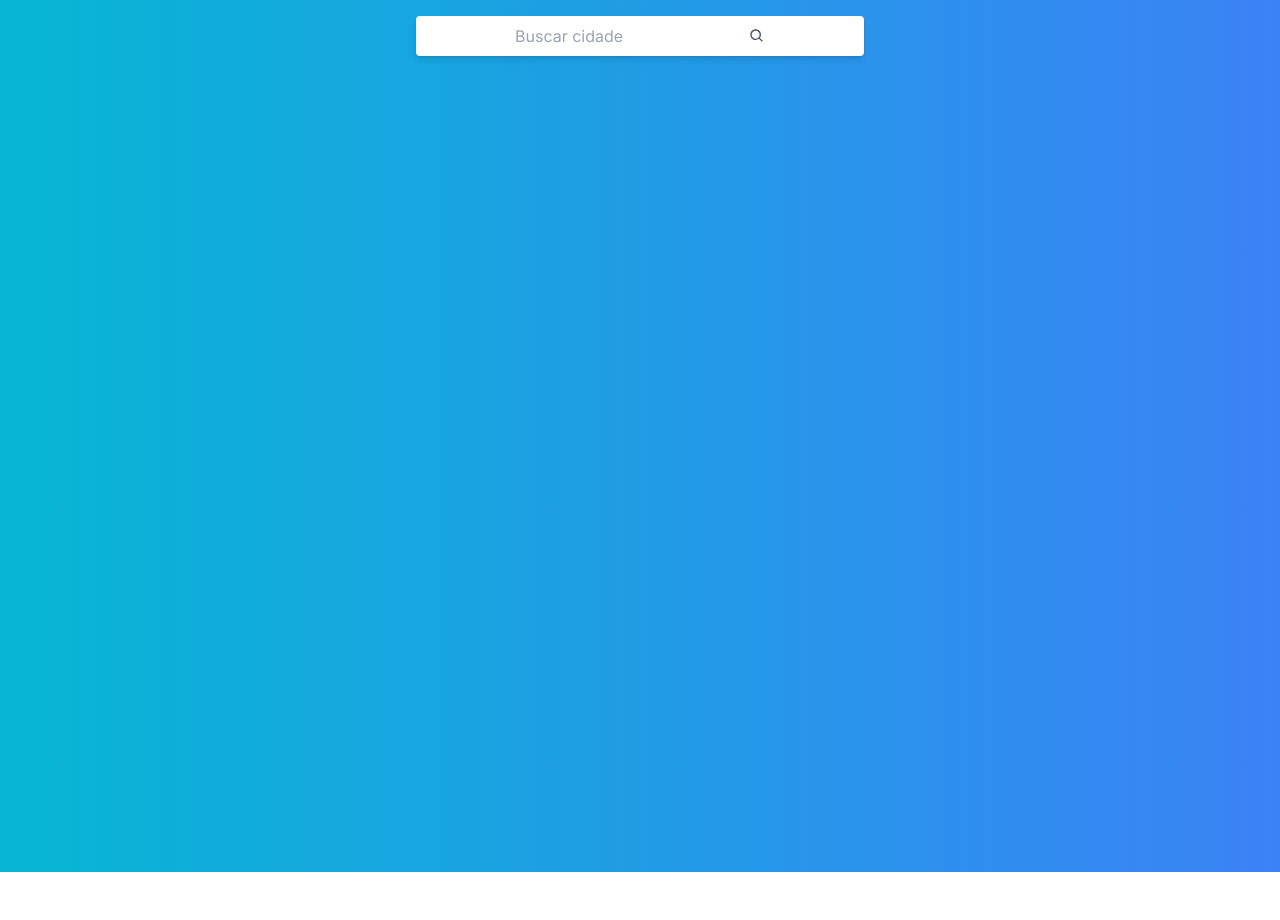
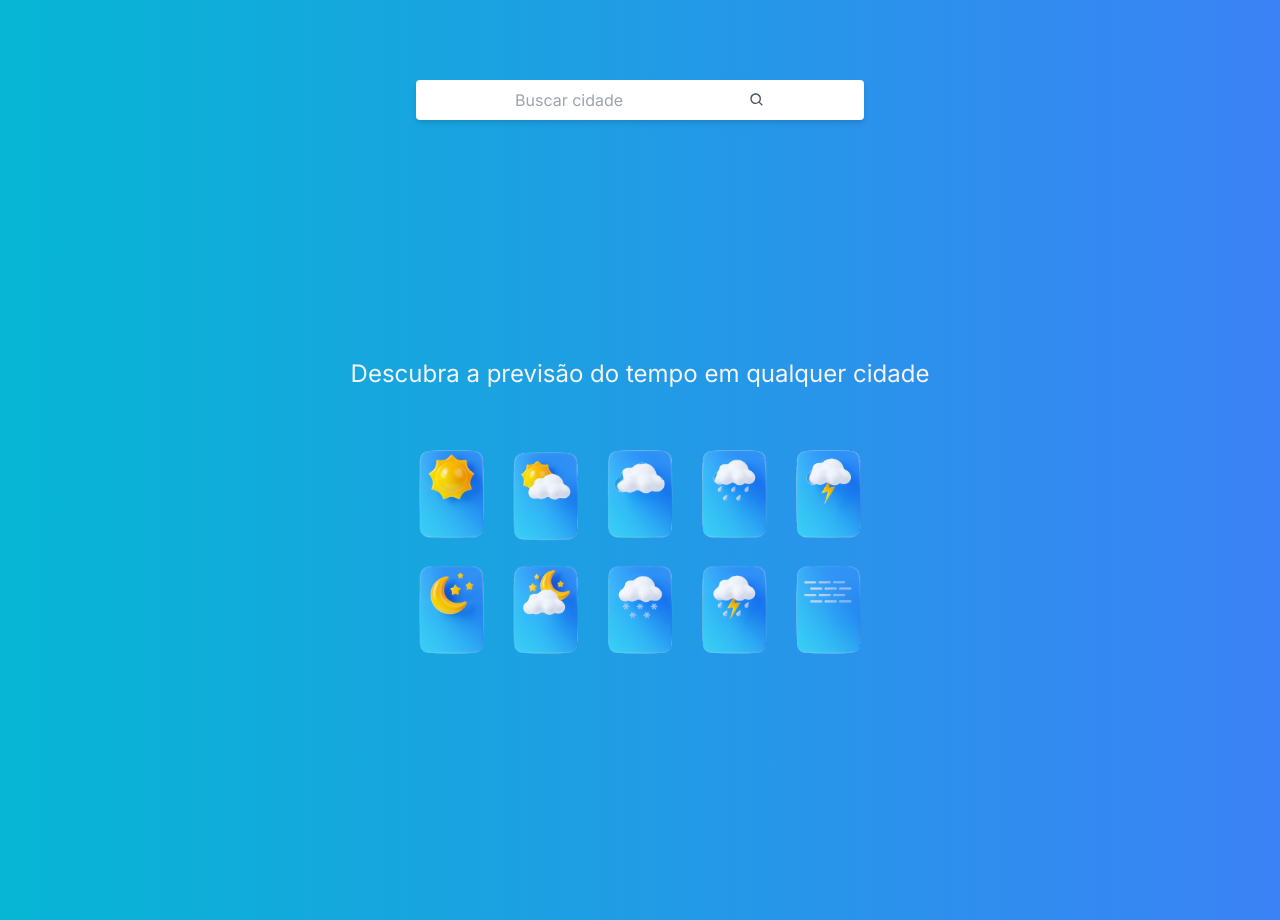
Before and after one commit to luanamsilva/weather-api, a Next.js app: page / in a window 1280 px wide. Before the commit the page ends 872 px from the top, so only its background shows below. Built offline with nearby package versions, Linux system fonts and the light colour scheme.

Commit message:
add-image-noDataWeather

```diff
--- a/src/app/components/Search.tsx
+++ b/src/app/components/Search.tsx
@@ -126,7 +126,7 @@ export const Search = () => {
       <div className="flex justify-center">
         <form
           onSubmit={handleSubmit}
-          className=" flex w-full items-center justify-center max-w-md bg-white shadow-md rounded px-8 pt-2 pb-2 m-4"
+          className=" flex w-full items-center justify-center max-w-md bg-white shadow-md rounded px-8 pt-2 pb-2 mt-20"
         >
           <input
             className="rounded-md border-none focus:outline-none text-gray-600"
@@ -139,7 +139,11 @@ export const Search = () => {
         </form>
       </div>
       {weatherData == null ? (
-        <div className="flex flex-col items-center justify-center h-screen w-screen"></div>
+        <div className="flex flex-col items-center justify-center h-screen w-screen">
+       <h1 className="text-gray-100 text-2xl  pb-8">Descubra a previsão do tempo em qualquer cidade</h1>
+
+   <Image src='/forecast.png' alt='imagesForecast' width={500}  height={400}/>
+        </div>
       ) : (
         <div>
 
@@ -154,8 +158,9 @@ export const Search = () => {
               <span>{Math.ceil(weatherData.main.feels_like - 273.15)} </span>ºC
             </p>
             <p>
-              Humidade: {weatherData.main.humidity}% : {messageHumidity}
+              Humidade: {weatherData.main.humidity}%
             </p>
+            <p>{messageHumidity}</p>
             <p>{translatedDescription}</p>
           </div>
         </div>
--- a/src/app/globals.css
+++ b/src/app/globals.css
@@ -5,5 +5,6 @@
 @layer base {
   body {
     @apply bg-gradient-to-r from-cyan-500 to-blue-500;
+    overflow: hidden;
   }
 }
```
Also changed, not shown: public/forecast.png (added), public/imagesForecast.jpeg (added).
